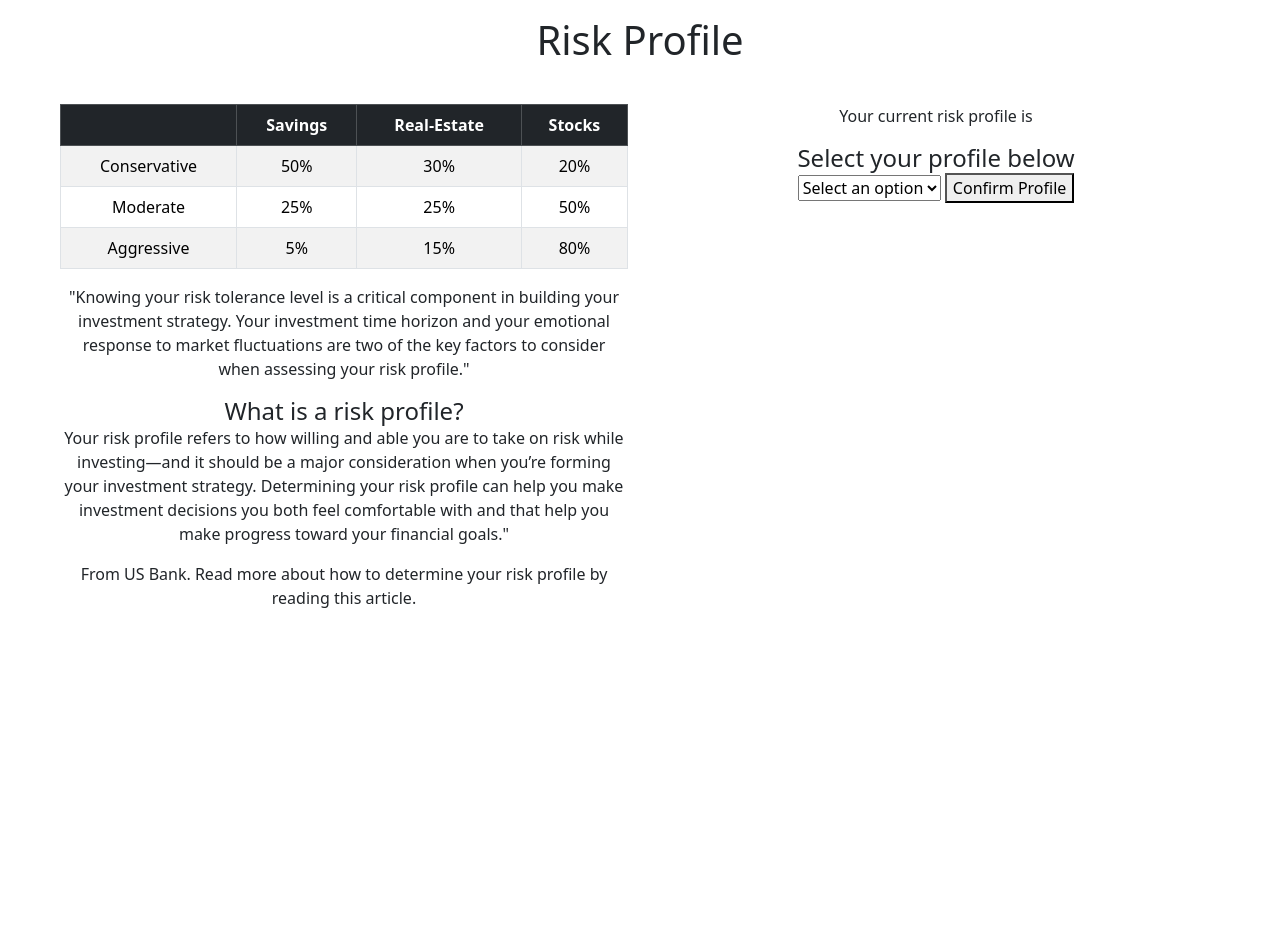
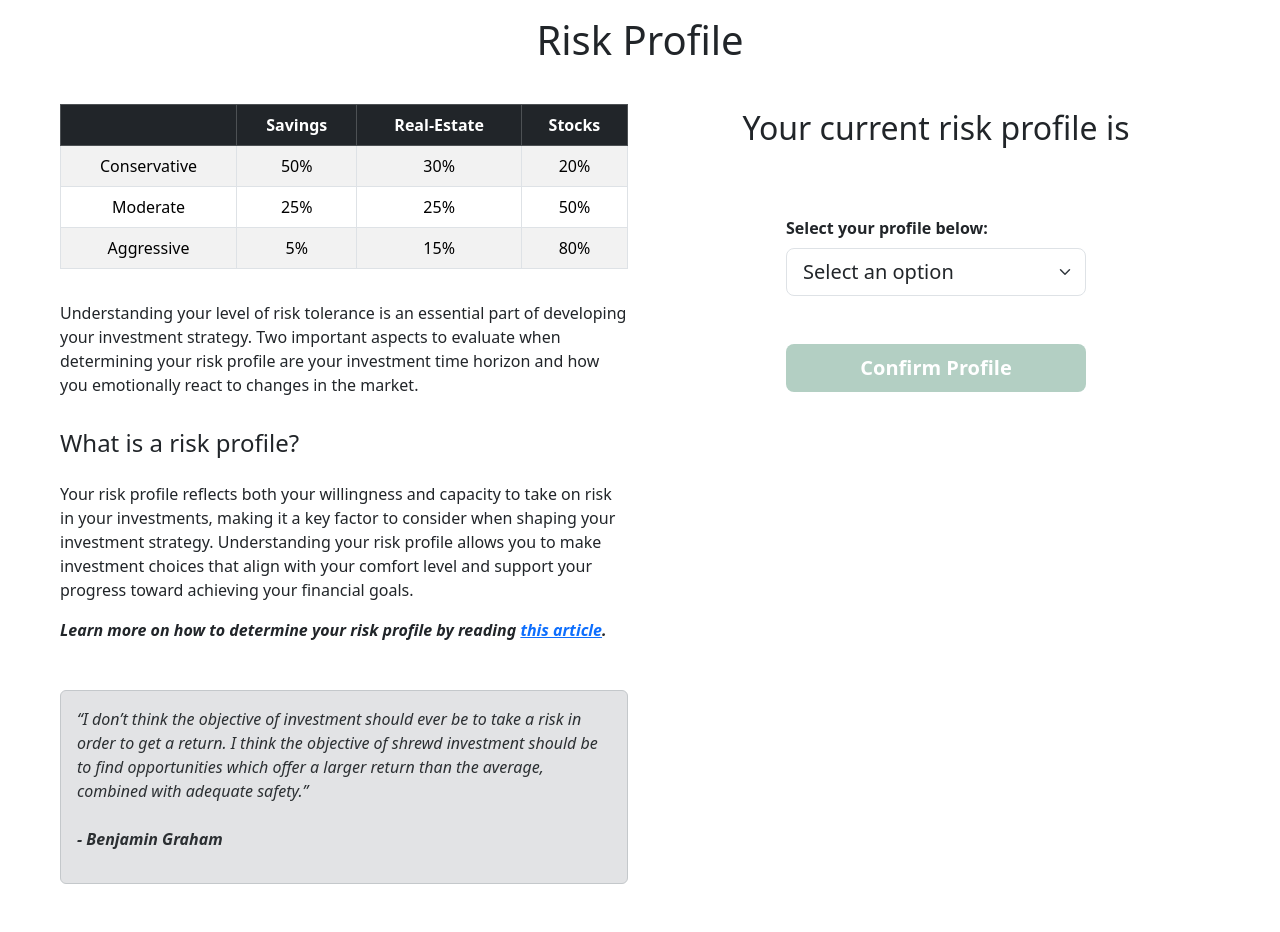
Before and after one commit to luneroka/help-invest, a Python web app: template templates/risk-profile.html in a window 1280 px wide. Shown: the part 86-1018 px from the top of the page. Before the commit the page ends 694 px from the top, so only its background shows below. Run offline with Jinja, Linux system fonts and the light colour scheme; the template is opened without the code that fills it, so the values that code supplies are empty.

Commit message:
Styling of Risk-profile page

```diff
--- a/static/styles.css
+++ b/static/styles.css
@@ -56,6 +56,38 @@ h3 {
   font-weight: bold;
 }
 
+/* Risk Profile */
+#risk-profile-explain {
+  margin: 2rem 0;
+  text-align: left;
+}
+
+h2#what-risk {
+  margin-top: 2rem;
+  margin-bottom: 1.5rem;
+}
+
+#quote {
+  font-weight: bold;
+  font-style: italic;
+}
+
+#risk-quote {
+  margin-top: 3rem;
+}
+
+blockquote {
+  font-style: italic;
+}
+
+cite {
+  font-weight: bold;
+}
+
+#current-profile {
+  font-size: 2rem;
+}
+
 /* Portfolio */
 h1 {
   margin-bottom: 1em;
--- a/templates/risk-profile.html
+++ b/templates/risk-profile.html
@@ -37,45 +37,79 @@ main %}
       </table>
       <div id="risk-profile-explain">
         <p>
-          "Knowing your risk tolerance level is a critical component in building
-          your investment strategy. Your investment time horizon and your
-          emotional response to market fluctuations are two of the key factors
-          to consider when assessing your risk profile."
+          Understanding your level of risk tolerance is an essential part of
+          developing your investment strategy. Two important aspects to evaluate
+          when determining your risk profile are your investment time horizon
+          and how you emotionally react to changes in the market.
         </p>
 
-        <h2>What is a risk profile?</h2>
+        <h2 id="what-risk">What is a risk profile?</h2>
 
         <p>
-          Your risk profile refers to how willing and able you are to take on
-          risk while investing—and it should be a major consideration when
-          you’re forming your investment strategy. Determining your risk profile
-          can help you make investment decisions you both feel comfortable with
-          and that help you make progress toward your financial goals."
+          Your risk profile reflects both your willingness and capacity to take
+          on risk in your investments, making it a key factor to consider when
+          shaping your investment strategy. Understanding your risk profile
+          allows you to make investment choices that align with your comfort
+          level and support your progress toward achieving your financial goals.
         </p>
 
-        From US Bank. Read more about how to determine your risk profile by
-        reading this article.
+        <span id="quote">
+          Learn more on how to determine your risk profile by reading
+          <a
+            href="https://www.usbank.com/investing/financial-perspectives/investing-insights/how-to-determine-risk-tolerance.html"
+            >this article</a
+          >.
+        </span>
+
+        <div id="risk-quote" class="alert alert-secondary">
+          <blockquote>
+            “I don’t think the objective of investment should ever be to take a
+            risk in order to get a return. I think the objective of shrewd
+            investment should be to find opportunities which offer a larger
+            return than the average, combined with adequate safety.”
+            <br /><br /><cite>- Benjamin Graham</cite>
+          </blockquote>
+        </div>
       </div>
     </div>
 
     <div class="col-md-6" id="selection">
-      <div id="current-profile">
+      <div class="d-flex flex-column justify-content-center align-items-center">
+        <div id="current-profile" class="mb-5">
           <p>
             Your current risk profile is <strong>{{ current_profile }}</strong>
           </p>
         </div>
-      <h2>Select your profile below</h2>
         <form action="/risk-profile" method="post">
           <input type="hidden" name="csrf_token" value="{{ csrf_token() }}" />
-        <select name="risk" id="risk">
+          <div class="mb-5 input-group-lg text-start">
+            <label for="risk" class="entry-label form-label"
+              >Select your profile below:</label
+            >
+            <select
+              name="risk"
+              id="risk"
+              class="form-select"
+              style="max-width: 300px"
+              required
+            >
               <option value="" selected disabled>Select an option</option>
               <option value="conservative">Conservative</option>
               <option value="moderate">Moderate</option>
               <option value="aggressive">Aggressive</option>
             </select>
-        <button type="submit">Confirm Profile</button>
+          </div>
+          <button
+            id="confirm-profile"
+            type="submit"
+            class="btn btn-lg main-btn"
+            style="width: 300px"
+          >
+            Confirm Profile
+          </button>
         </form>
       </div>
     </div>
   </div>
+</div>
 {% endblock %}
```
Lines whose indentation alone changed are shown as unchanged.
